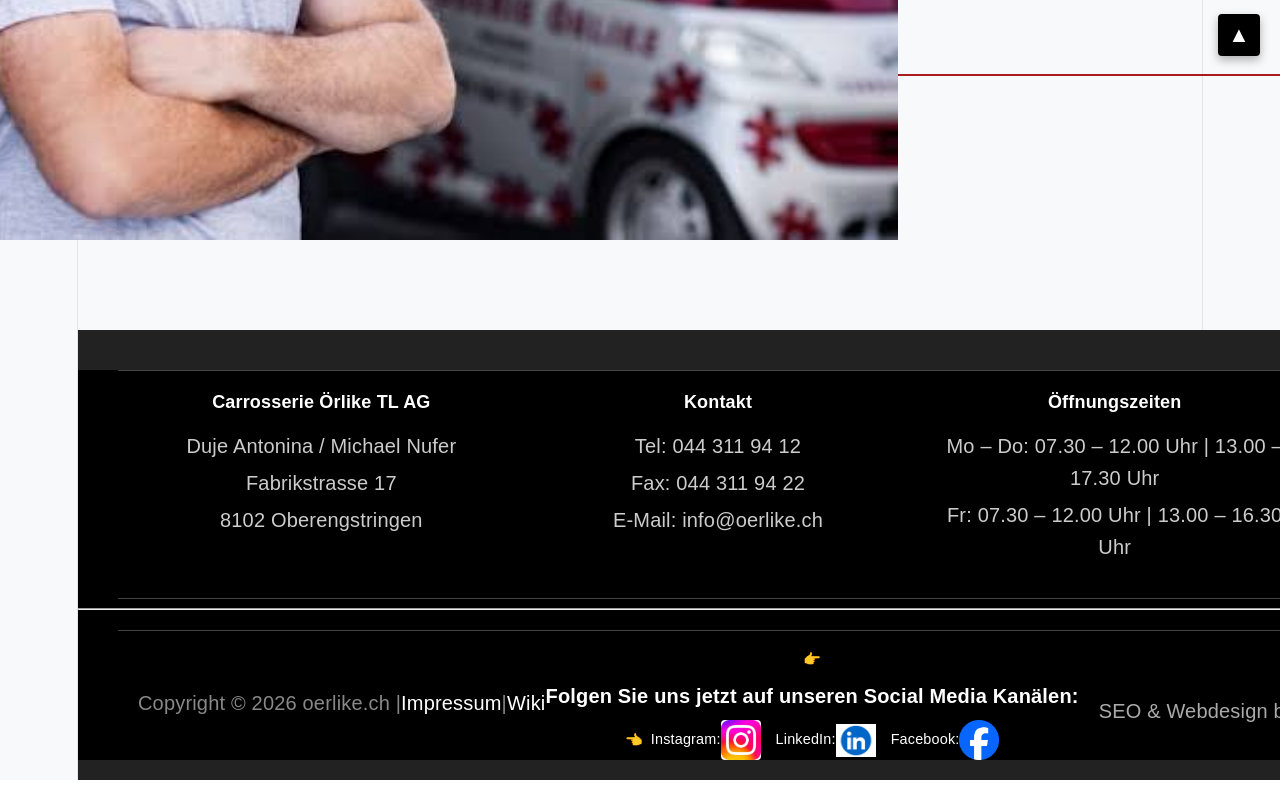
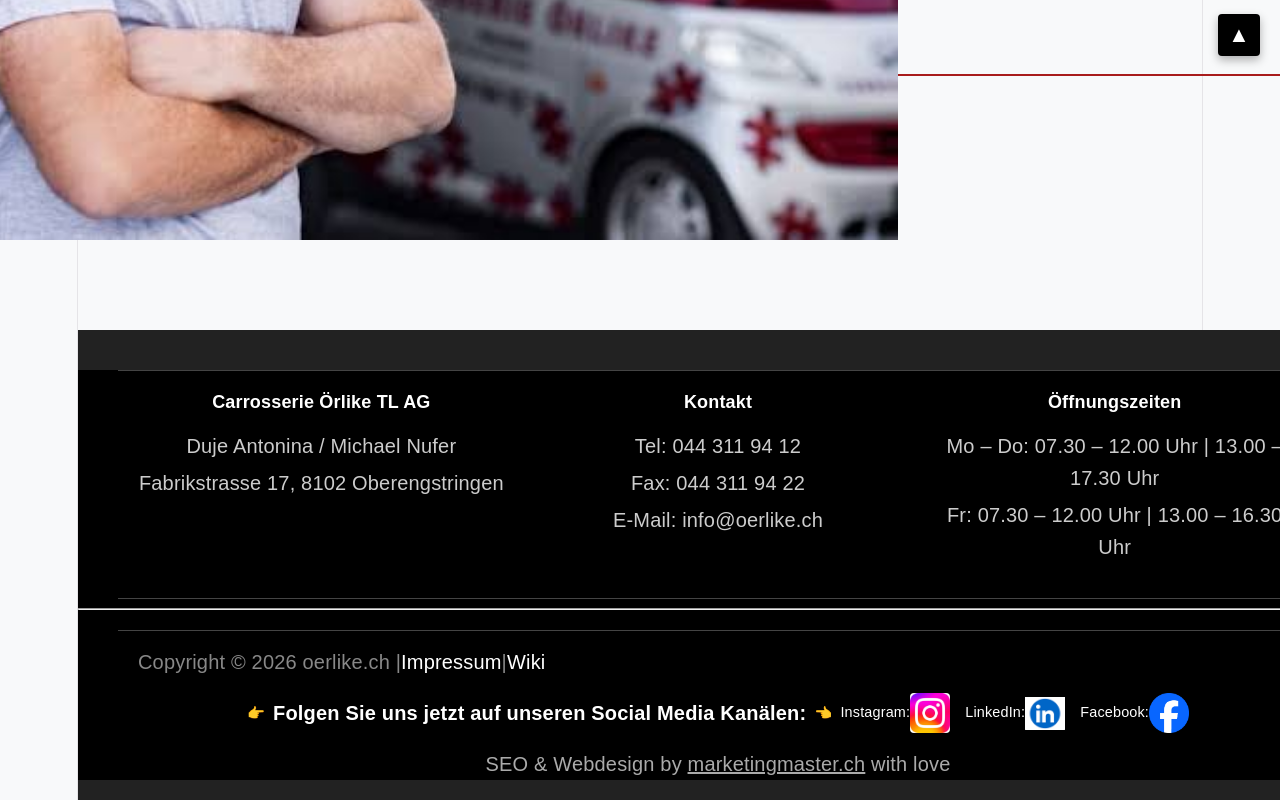
Before and after one commit to elias4864/Website-Carosserie-Oerlikon, a React (Vite) app: page /kontakt in a window 1280 px wide. Shown: the part 724-1524 px from the top of the page. Built offline with nearby package versions, Linux system fonts and the light colour scheme.

Commit message:
Completed Language Dropwdown, Footer and Aufbereitung Page

```diff
--- a/docker-compose.yml
+++ b/docker-compose.yml
@@ -1,11 +1,11 @@
 services:
   frontend:
     build:
-      context: .
+      context: ./mein-react-template
     container_name: carosserie-oerlikon
     restart: unless-stopped
     ports:
-      - "5173:80"
+      - "5174:80"
     volumes:
       - .:/app
       - /app/node_modules
--- a/src/App.jsx
+++ b/src/App.jsx
@@ -39,7 +39,10 @@ const translations = {
         hoursTitle: "Öffnungszeiten",
         hoursWeek: "Mo – Do: 07.30 – 12.00 Uhr | 13.00 – 17.30 Uhr",
         hoursFri: "Fr: 07.30 – 12.00 Uhr | 13.00 – 16.30 Uhr",
-        socialText: "Folgen Sie uns jetzt auf unseren Social Media Kanälen:"
+        socialText: "Folgen Sie uns jetzt auf unseren Social Media Kanälen:",
+        companyTitle: "Carrosserie Örlike TL AG",
+        companyOwners: "Duje Antonina / Michael Nufer",
+        companyAddress: "Fabrikstrasse 17, 8102 Oberengstringen"
     },
     en: {
         navHome: "Home",
@@ -55,7 +58,10 @@ const translations = {
         hoursTitle: "Opening Hours",
         hoursWeek: "Mon – Thu: 07.30 – 12.00 | 13.00 – 17.30",
         hoursFri: "Fri: 07.30 – 12.00 | 13.00 – 16.30",
-        socialText: "Follow us now on our social media channels:"
+        socialText: "Follow us now on our social media channels:",
+        companyTitle: "Carrosserie Örlike TL AG",
+        companyOwners: "Duje Antonina / Michael Nufer",
+        companyAddress: "Fabrikstrasse 17, 8102 Oberengstringen"
     },
     it: {
         navHome: "Home",
@@ -72,7 +78,10 @@ const translations = {
         hoursTitle: "Orari di apertura",
         hoursWeek: "Lun – Gio: 07.30 – 12.00 | 13.00 – 17.30",
         hoursFri: "Ven: 07.30 – 12.00 | 13.00 – 16.30",
-        socialText: "Seguiteci ora sui nostri canali social:"
+        socialText: "Seguiteci ora sui nostri canali social:",
+        companyTitle: "Carrozzeria Örlike TL AG",
+        companyOwners: "Duje Antonina / Michael Nufer",
+        companyAddress: "Fabrikstrasse 17, 8102 Oberengstringen"
     },
     fr: {
         navHome: "Accueil",
@@ -88,7 +97,10 @@ const translations = {
         hoursTitle: "Heures d'ouverture",
         hoursWeek: "Lun – Jeu: 07h30 – 12h00 | 13h00 – 17h30",
         hoursFri: "Ven: 07h30 – 12h00 | 13h00 – 16h30",
-        socialText: "Suivez-nous dès maintenant sur nos réseaux sociaux:"
+        socialText: "Suivez-nous dès maintenant sur nos réseaux sociaux:",
+        companyTitle: "Carrosserie Örlike TL AG",
+        companyOwners: "Duje Antonina / Michael Nufer",
+        companyAddress: "Fabrikstrasse 17, 8102 Oberengstringen"
     }
 };
 function App() {
@@ -237,10 +249,9 @@ function App() {
                 <div className="footer-container">
                     <div className="footer-grid">
                         <section className="footer-col">
-                            <h3>Carrosserie Örlike TL AG</h3>
-                            <p>Duje Antonina / Michael Nufer</p>
-                            <p>Fabrikstrasse 17</p>
-                            <p>8102 Oberengstringen</p>
+                            <h3>{t.companyTitle}</h3>
+                            <p>{t.companyOwners}</p>
+                            <p>{t.companyAddress}</p>
                         </section>
 
                         <section className="footer-col">
@@ -262,8 +273,8 @@ function App() {
                     <div className="footer-bottom">
                         <p className="copyright-text">
                             Copyright &copy; {new Date().getFullYear()} oerlike.ch |{" "}
-                            <Link to="/impressum" className="hover:underline">Impressum</Link> |{" "}
-                            <Link to="/wiki" className="hover:underline">Wiki</Link>
+                            <Link to="/impressum" className="hover">Impressum</Link> |{" "}
+                            <Link to="/wiki" className="hover">Wiki</Link>
                         </p>
 
                         <section className="social-media">
@@ -289,7 +300,7 @@ function App() {
                             </div>
                         </section>
 
-                        <p className="seo-text">SEO & Webdesign by marketingmaster.ch with love</p>
+                        <p className="seo-text">SEO & Webdesign by <a  href="https://marketingmaster.ch" className="marketingmaster">marketingmaster.ch</a> with love</p>
                     </div>
                 </div>
             </footer>
--- a/src/assets/Styles/App.css
+++ b/src/assets/Styles/App.css
@@ -113,6 +113,11 @@
 
   .logo {
     height: 18px;
+  }
+
+
+  .hover{
+    background-color: brown;
   }
 
   a {
@@ -559,8 +564,6 @@
 
 
 .footer-bottom {
-  max-width: 1000px; /* Bündig zum Welcome-Bereich */
-  padding: 0 20px;
   box-sizing: border-box;
   color: #aaaaaa;
   align-items: center;
@@ -570,22 +573,34 @@
   margin: 20px auto 0 auto;
   padding: 15px 20px 0 20px;
   border-top: 1px solid #444444;
+  justify-content: space-between;
+  flex-wrap: wrap;
+  gap: 15px;
 
 }
 
-
+/* Optional: Styling für den Link innerhalb des SEO-Texts */
+.seo-text .marketingmaster {
+  color: inherit;
+  text-decoration: underline;
+}
 .seo-text {
-  max-width: 1000px; /* Bündig zum Welcome-Bereich */
-  padding: 0 20px;
+  width: 100%;
+  max-width: 1200px;
+  margin: 20px 0 0 0;
+  padding: 0; /* Entfernt Innenabstände, damit nichts abgeschnitten wird */
   box-sizing: border-box;
   color: #aaaaaa;
-  align-items: center;
-  max-width: 1200px;
-  display: flex;
-  justify-content: space-between;
-  margin: 20px auto 0 auto;
-  padding: 15px 20px 0 20px;
+  text-align: left;
+  line-height: 1.4; /* Liefert genug Zeilenhöhe oben/unten */
 }
+
+
+.marketingmaster:hover {
+  text-decoration: underline;
+  color:brown;
+}
+
 .footer-bottom > p,
 .footer-bottom > section {
   margin: 0;
@@ -604,6 +619,14 @@ html, body {
   color: #ffffff;
   text-decoration: none;
   transition: color 0.2s ease;
+}
+
+.footer-bottom {
+  display: flex;
+  justify-content: space-between;
+  align-items: center;
+  flex-wrap: wrap;
+  gap: 15px;
 }
 
   /* Responsive Ansicht für mobile Bildschirme */
@@ -639,7 +662,7 @@ html, body {
 
 .lang-dropdown{
   color: #333333; /* Dunkelgrau statt knalligem Rot */
-  background-color: #ffffff;
+  background-color: gold;
   border: 1px solid #cccccc;
   border-radius: 6px;
   padding: 6px 10px;
@@ -669,6 +692,10 @@ html, body {
 
 
 
+  .hover:hover {color: brown;
+
+  }
+
 /* Fixierter "Nach oben"-Button unten rechts */
 .scroll-to-top {
   position: fixed;
--- a/src/assets/Styles/Aufbereitung.css
+++ b/src/assets/Styles/Aufbereitung.css
@@ -93,6 +93,32 @@ h2 {
     font-size: 1.9rem;
 }
 
+
+
+
+
+
+p.highlight:hover {
+    text-decoration: underline;
+    font-family: 'Orbitron', sans-serif;
+
+
+    color: #9e1b1b; /* Rotton für Links und Firmenname */
+
+}
+
+
+
+.highlight {
+    font-family: 'Orbitron', sans-serif;
+    color: #9e1b1b; /* Rotton für Links und Firmenname */
+    text-decoration: none;
+    cursor: pointer;
+
+
+}
+
+
 .töpfer{
     background-size: cover;       /* Skaliert das Bild auf die volle Fläche */
     background-position: center;  /* Zentriert das Bild */
--- a/src/assets/Styles/Kontakt.css
+++ b/src/assets/Styles/Kontakt.css
@@ -36,8 +36,8 @@
     flex-direction: row; /* Richtet Karten nebeneinander aus */
     justify-content: center;
     align-items: stretch;
-    flex-wrap: nowrap; /* Verhindert ungewolltes Umbrechen auf Desktop */
     gap: 30px;
+    flex-wrap: wrap; /* Erlaubt sauberes Umbrechen auf kleinen Bildschirmen */
     max-width: 1200px;
     margin: 40px auto;
     padding: 0 20px;
--- a/src/assets/Styles/Lackiererei.css
+++ b/src/assets/Styles/Lackiererei.css
@@ -11,3 +11,23 @@
     min-height: 400px;
     box-sizing: border-box;
 }
+
+
+
+p.highlight:hover {
+    text-decoration: underline;
+}
+
+
+
+.highlight {
+    font-family: 'Orbitron', sans-serif;
+    color: #9e1b1b; /* Rotton für Links und Firmenname */
+    text-decoration: none;
+    cursor: pointer;
+
+}
+
+p.highlight:hover {
+    text-decoration: underline;
+}
--- a/src/assets/pages/Aufbereitung.jsx
+++ b/src/assets/pages/Aufbereitung.jsx
@@ -39,7 +39,7 @@ function AufbereitungPage() {
                     Eine Autoaufbereitung kann gehörig ins Geld gehen, wenn man sich nicht gründlich über die Preise und Konditionen des jeweiligen Anbieters informiert. Begehen Sie nicht den Fehler, sich an den erstbesten Dienstleister zu wenden! Wenn Sie Pech haben, erhalten Sie eine Abschlussrechnung, die Ihnen die Sprache verschlägt. In solchen Fällen lassen viele Anbieter nicht mit sich diskutieren, sodass man letztlich keine andere Wahl hat, als die geforderte Summe zu zahlen.
                 </p>
                 <p>
-                    Bei der Carrosserie Örlike wissen Sie von Anfang an, woran Sie sind. Anstatt Sie über die Preisgestaltung im Unklaren zu lassen, informieren wir Sie umfassend über alle geplanten Arbeitsschritte und die daraus resultierenden Kosten. Unsere Dienste sind günstiger, als Sie denken – gerne lassen wir Ihnen eine telefonische oder schriftliche Beratung zukommen. Kontaktieren Sie uns bitte unter der Rufnummer 044 311 94 12, per Kontaktformular oder via E-Mail (info@oerlike.ch).
+                    Bei der Carrosserie Örlike wissen Sie von Anfang an, woran Sie sind. Anstatt Sie über die Preisgestaltung im Unklaren zu lassen, informieren wir Sie umfassend über alle geplanten Arbeitsschritte und die daraus resultierenden Kosten. Unsere Dienste sind günstiger, als Sie denken – gerne lassen wir Ihnen eine telefonische oder schriftliche Beratung zukommen. Kontaktieren Sie uns bitte unter der Rufnummer <span className="highlight">044 311 94 12</span>, per Kontaktformular oder via E-Mail (<span className="highlight">info@oerlike.ch</span>).
                 </p>
             </section>
         </div>
--- a/src/assets/pages/Lackierei.jsx
+++ b/src/assets/pages/Lackierei.jsx
@@ -20,7 +20,7 @@ function Lackierei() {
                 <p>Parkschäden am eben noch makellosen Autolack sind nicht nur höchst ärgerlich – sie erfordern auch die Durchführung von Reparaturarbeiten, für die manche Werkstätten vier bis fünf Tage brauchen. Wenn Ihr Auto bei einem missglückten Parkmanöver eine unansehnliche Beule davongetragen hat, ist es eine gute Idee, unsere Fachwerkstatt zu kontaktieren: Wir kümmern uns sofort um den Schaden und beulen die betroffene Stelle wieder aus. Beim Lackieren verwenden wir einen 100-prozentig passenden Farbton, der anhand einer ausgeklügelten Mischformel ermittelt wird. Schon nach kurzer Zeit erhalten Sie Ihren Wagen im Bestzustand zurück.</p>
                 <h2 className="section-title">FACHGERECHTE KOMPLETTLACKIERUNGEN VON FAHRZEUGEN ALLER MARKEN
                 </h2>
-                <p>Möchten Sie Ihrem Fahrzeug einen völlig neuen Look verleihen? Kein Problem: In unserer Autolackiererei verfügen wir über alle Ausrüstungsgegenstände, um diese Aufgabe zu Ihrer Zufriedenheit zu bewältigen. Unser Spritzwerk wird laufend modernisiert und ist mit der neuesten Technik ausgestattet. Egal, ob es sich um einen Kleinwagen oder einen Laster handelt: Wir lackieren Ihr Auto fachgerecht und machen es zu einem echten Unikat. Wenn Sie mehrere Fahrzeuge lackieren lassen möchten, stehen wir Ihnen ebenfalls gerne zur Verfügung. Unsere Autolackiererei ist für Sie unter der Rufnummer 044 311 94 12 sowie per Kontaktformular oder per E-Mail ( <p className="highlight">info@oerlike.ch</p> ) erreichbar.</p>
+                <p>Möchten Sie Ihrem Fahrzeug einen völlig neuen Look verleihen? Kein Problem: In unserer Autolackiererei verfügen wir über alle Ausrüstungsgegenstände, um diese Aufgabe zu Ihrer Zufriedenheit zu bewältigen. Unser Spritzwerk wird laufend modernisiert und ist mit der neuesten Technik ausgestattet. Egal, ob es sich um einen Kleinwagen oder einen Laster handelt: Wir lackieren Ihr Auto fachgerecht und machen es zu einem echten Unikat. Wenn Sie mehrere Fahrzeuge lackieren lassen möchten, stehen wir Ihnen ebenfalls gerne zur Verfügung. Unsere Autolackiererei ist für Sie unter der Rufnummer <p><span className="highlight">044 311 94 12</span></p>  sowie per Kontaktformular oder per E-Mail ( <span className="highlight">info@oerlike.ch</span> ) erreichbar.</p>
 
             </div>
 
```
Also changed, not shown: src/assets/Lackiererei.jpg (added).
